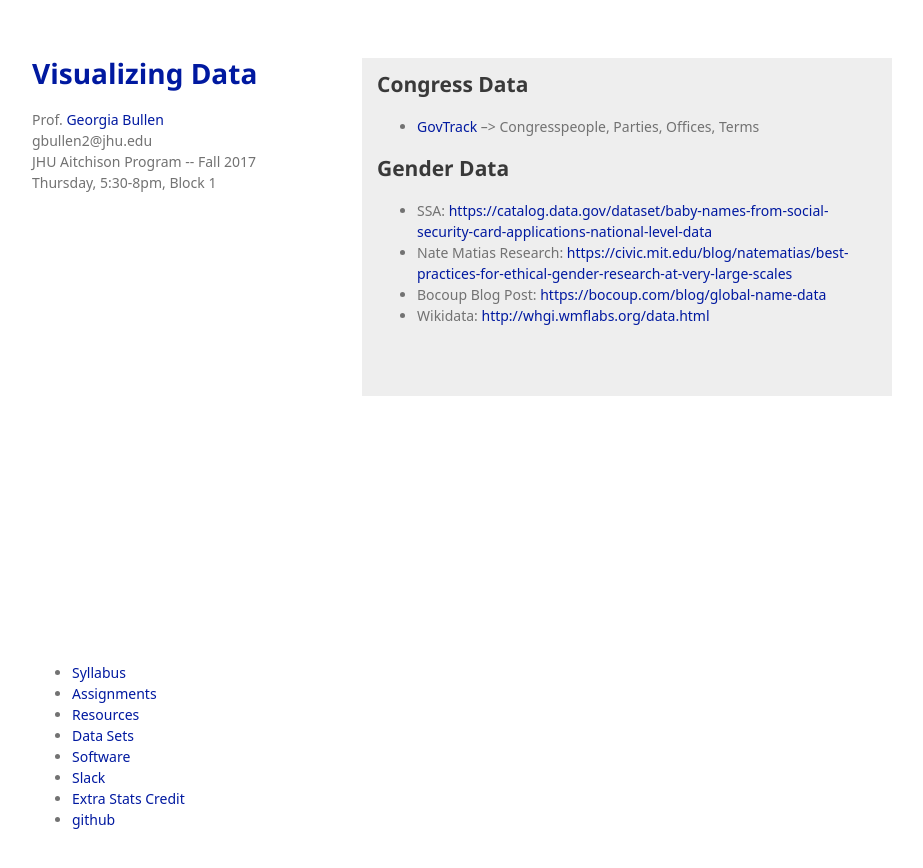
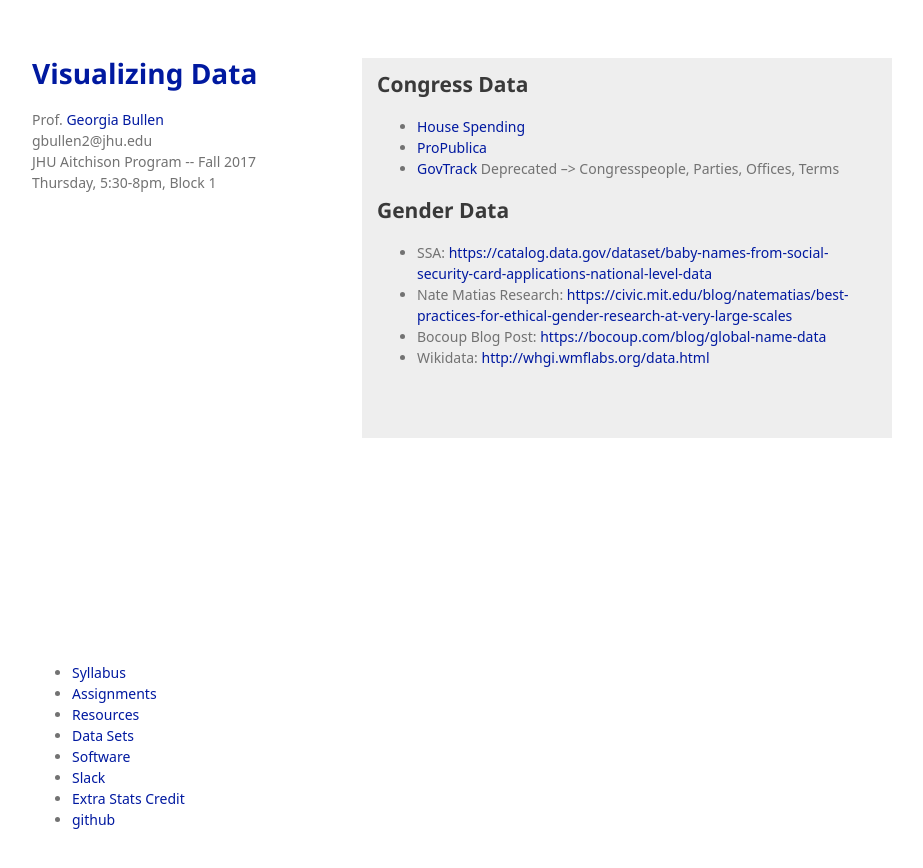
Before and after one commit to georgiamoon/jhu-dv-2017, a Jekyll site: the page built from data-sets.md, in a window 1280 px wide. Shown: the top 868 px of the page, without its empty margins (178-1101 px from the left). Built offline with Jekyll 4.4.1, drawn with Linux system fonts in a browser that asks for light colours; some web fonts are replaced; our own code applies the rules of GitHub Pages for plain Markdown files; a script that is not in the unit is left out.

Commit message:
Update data-sets.md

```diff
--- a/data-sets.md
+++ b/data-sets.md
@@ -1,6 +1,8 @@
 ## Congress Data
 
-- [GovTrack](https://www.govtrack.us) --> Congresspeople, Parties, Offices, Terms
+- [House Spending](https://disbursements.house.gov/archive.shtml)
+- [ProPublica](https://projects.propublica.org/api-docs/congress-api/members/)
+- [GovTrack](https://www.govtrack.us) Deprecated --> Congresspeople, Parties, Offices, Terms
 
 ## Gender Data
 
```
